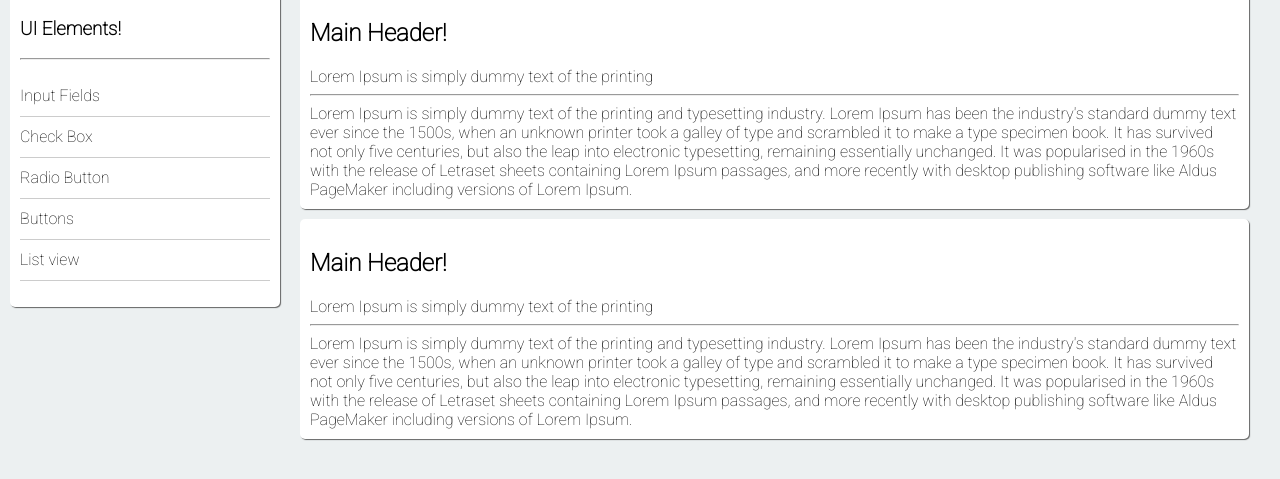
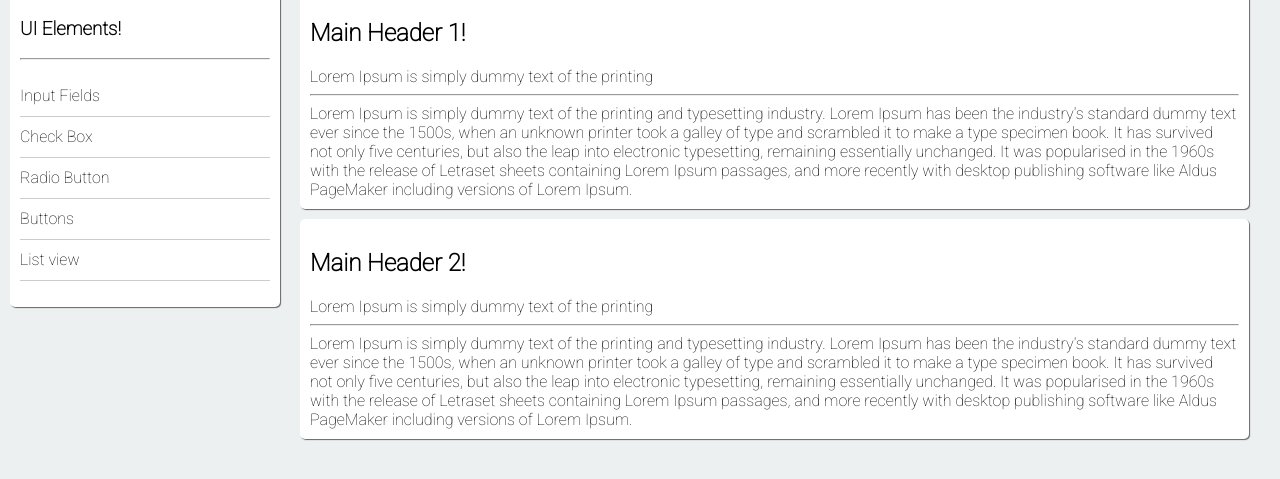
Before and after one commit to nvvijay/MaterialCSS, a plain HTML site: page index.html in a window 1280 px wide. Shown: the part 81-560 px from the top of the page. Drawn offline with Linux system fonts and the light colour scheme.

Commit message:
test commit

```diff
--- a/index.html
+++ b/index.html
@@ -29,8 +29,8 @@
 </div>
 <div class="aside"><h3>UI Elements!</h3><hr><ul><li>Input Fields</li><li>Check Box</li><li>Radio Button</li><li>Buttons</li><li>List view</li></ul></div>
 <div class="mainbody_container">
-<div class="mainbody" id="1"><article><header><h2>Main Header!</h2>Lorem Ipsum is simply dummy text of the printing<hr></header><content>Lorem Ipsum is simply dummy text of the printing and typesetting industry. Lorem Ipsum has been the industry's standard dummy text ever since the 1500s, when an unknown printer took a galley of type and scrambled it to make a type specimen book. It has survived not only five centuries, but also the leap into electronic typesetting, remaining essentially unchanged. It was popularised in the 1960s with the release of Letraset sheets containing Lorem Ipsum passages, and more recently with desktop publishing software like Aldus PageMaker including versions of Lorem Ipsum.</content></article></div>
-<div class="mainbody" id="2"><article><header><h2>Main Header!</h2>Lorem Ipsum is simply dummy text of the printing<hr></header><content>Lorem Ipsum is simply dummy text of the printing and typesetting industry. Lorem Ipsum has been the industry's standard dummy text ever since the 1500s, when an unknown printer took a galley of type and scrambled it to make a type specimen book. It has survived not only five centuries, but also the leap into electronic typesetting, remaining essentially unchanged. It was popularised in the 1960s with the release of Letraset sheets containing Lorem Ipsum passages, and more recently with desktop publishing software like Aldus PageMaker including versions of Lorem Ipsum.</content></article></div>
+<div class="mainbody" id="1"><article><header><h2>Main Header 1!</h2>Lorem Ipsum is simply dummy text of the printing<hr></header><content>Lorem Ipsum is simply dummy text of the printing and typesetting industry. Lorem Ipsum has been the industry's standard dummy text ever since the 1500s, when an unknown printer took a galley of type and scrambled it to make a type specimen book. It has survived not only five centuries, but also the leap into electronic typesetting, remaining essentially unchanged. It was popularised in the 1960s with the release of Letraset sheets containing Lorem Ipsum passages, and more recently with desktop publishing software like Aldus PageMaker including versions of Lorem Ipsum.</content></article></div>
+<div class="mainbody" id="2"><article><header><h2>Main Header 2!</h2>Lorem Ipsum is simply dummy text of the printing<hr></header><content>Lorem Ipsum is simply dummy text of the printing and typesetting industry. Lorem Ipsum has been the industry's standard dummy text ever since the 1500s, when an unknown printer took a galley of type and scrambled it to make a type specimen book. It has survived not only five centuries, but also the leap into electronic typesetting, remaining essentially unchanged. It was popularised in the 1960s with the release of Letraset sheets containing Lorem Ipsum passages, and more recently with desktop publishing software like Aldus PageMaker including versions of Lorem Ipsum.</content></article></div>
 </div>
 </body>
 </html>
```
